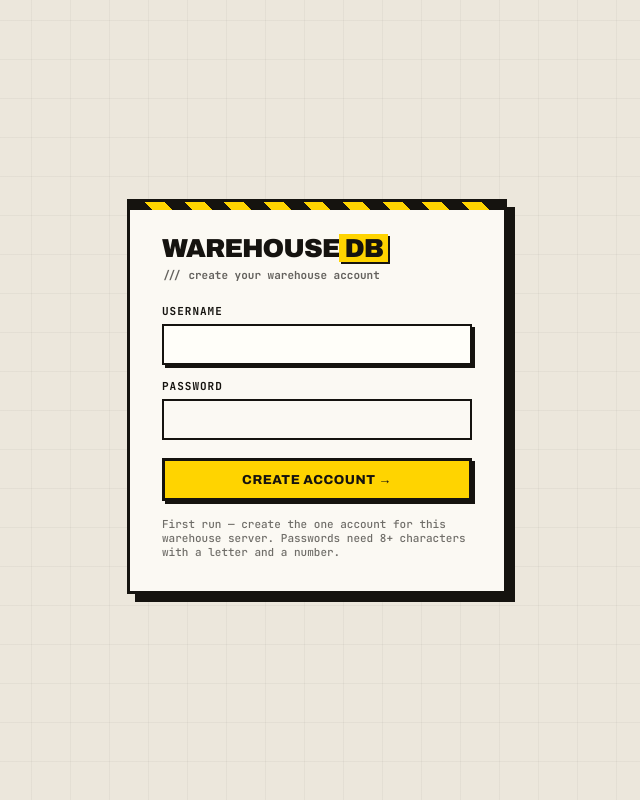
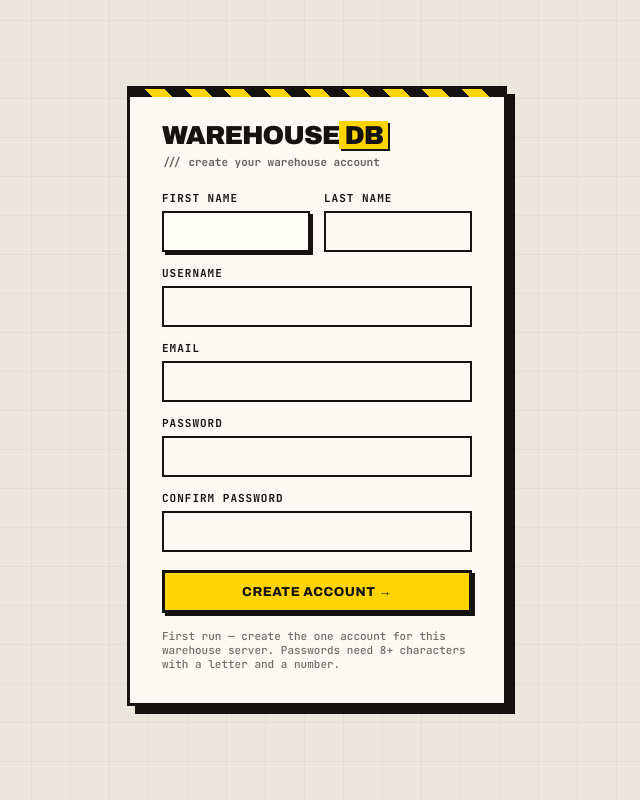
Before and after one commit to Roberadesissaii-arc/WarehouseDB, a Flask app: page /login in a window 1280 px wide. Shown: the whole page, without its empty margins (319-959 px from the left). Run offline with Flask 3, Linux system fonts and the light colour scheme; data comes from the database, SQL or seed files in the repository.

Commit message:
First-run account form (name/email/confirm password) + auto-open firewall port
Co-Authored-By: Claude Opus 4.8 <noreply@anthropic.com>

```diff
--- a/app/auth/routes.py
+++ b/app/auth/routes.py
@@ -13,10 +13,22 @@ def login():
         username = (request.form.get("username") or "").strip()
         password = request.form.get("password") or ""
         if needs_setup:
+            first_name = (request.form.get("first_name") or "").strip()
+            last_name = (request.form.get("last_name") or "").strip()
+            email = (request.form.get("email") or "").strip()
+            confirm = request.form.get("confirm_password") or ""
+            setup_values = dict(
+                username=username, first_name=first_name, last_name=last_name,
+                email=email, needs_setup=True,
+            )
+            if password != confirm:
+                return render_template("login.html", error="The two passwords do not match.", **setup_values)
             try:
-                row = user.create_owner(username, password)
+                row = user.create_owner(
+                    username, password, first_name=first_name, last_name=last_name, email=email
+                )
             except ValueError as exc:
-                return render_template("login.html", error=str(exc), username=username, needs_setup=True)
+                return render_template("login.html", error=str(exc), **setup_values)
             clear_login_attempts(username)
             session.clear()
             session.permanent = True
--- a/app/database/schema.py
+++ b/app/database/schema.py
@@ -61,6 +61,9 @@ CREATE TABLE IF NOT EXISTS users (
     id            INTEGER PRIMARY KEY AUTOINCREMENT,
     username      TEXT NOT NULL UNIQUE,
     password_hash TEXT NOT NULL,
+    first_name    TEXT NOT NULL DEFAULT '',
+    last_name     TEXT NOT NULL DEFAULT '',
+    email         TEXT NOT NULL DEFAULT '',
     created_at    TEXT NOT NULL DEFAULT (datetime('now'))
 );
 CREATE TABLE IF NOT EXISTS settings (
@@ -135,6 +138,16 @@ def _migrate_home_bays(db):
                 "UPDATE robots SET home_bay_id=? WHERE id=?",
                 (bays[i % len(bays)]["id"], row["id"]),
             )
+
+
+def _migrate_users(db):
+    cols = {row[1] for row in db.execute("PRAGMA table_info(users)").fetchall()}
+    if "first_name" not in cols:
+        db.execute("ALTER TABLE users ADD COLUMN first_name TEXT NOT NULL DEFAULT ''")
+    if "last_name" not in cols:
+        db.execute("ALTER TABLE users ADD COLUMN last_name TEXT NOT NULL DEFAULT ''")
+    if "email" not in cols:
+        db.execute("ALTER TABLE users ADD COLUMN email TEXT NOT NULL DEFAULT ''")
 
 
 def _migrate_robots(db):
@@ -258,6 +271,7 @@ def init_schema():
     db = get_db()
     db.executescript(SCHEMA)
     _migrate_home_bays(db)
+    _migrate_users(db)
     _migrate_robots(db)
     _migrate_tasks(db)
     _migrate_items(db)
--- a/app/models/user.py
+++ b/app/models/user.py
@@ -17,20 +17,29 @@ def needs_setup() -> bool:
     return get_db().execute("SELECT COUNT(*) c FROM users").fetchone()["c"] == 0
 
 
-def create_owner(username: str, password: str):
+def create_owner(username, password, *, first_name="", last_name="", email=""):
     """Create the sole warehouse account (first run only)."""
     from ..security import validate_password
 
     if not needs_setup():
         raise ValueError("An account already exists for this warehouse.")
+    first_name = (first_name or "").strip()
+    last_name = (last_name or "").strip()
+    email = (email or "").strip()
     username = (username or "").strip()
+    if not first_name:
+        raise ValueError("First name is required")
+    if not last_name:
+        raise ValueError("Last name is required")
     if not username:
         raise ValueError("Username is required")
+    if "@" not in email or "." not in email.rsplit("@", 1)[-1]:
+        raise ValueError("A valid email address is required")
     validate_password(password)
     db = get_db()
     db.execute(
-        "INSERT INTO users(username, password_hash) VALUES(?,?)",
-        (username, generate_password_hash(password)),
+        "INSERT INTO users(username, password_hash, first_name, last_name, email) VALUES(?,?,?,?,?)",
+        (username, generate_password_hash(password), first_name, last_name, email),
     )
     db.commit()
     return get_by_username(username)
--- a/app/static/css/pages.css
+++ b/app/static/css/pages.css
@@ -84,6 +84,8 @@
 .login-error { background: var(--orange); border: 2.5px solid var(--ink); padding: 10px 14px; font-weight: 700; font-size: 13px; margin-bottom: 16px; box-shadow: 3px 3px 0 var(--ink); }
 .login-hint { font-family: "JetBrains Mono", monospace; font-size: 11px; opacity: .6; margin-top: 16px; }
 .login-hint code { background: var(--paper-2); border: 1px solid var(--ink); padding: 0 4px; }
+.login-name-row { display: flex; gap: 14px; }
+.login-name-row > label { flex: 1 1 0; min-width: 0; }
 
 /* ---------- Settings ---------- */
 .settings-grid { margin-top: 26px; display: grid; grid-template-columns: repeat(auto-fit, minmax(min(100%, 320px), 1fr)); gap: 22px; align-items: start; }
--- a/app/static/css/responsive.css
+++ b/app/static/css/responsive.css
@@ -72,6 +72,8 @@
       max(18px, env(safe-area-inset-left, 0px));
   }
   .login-card { padding: 26px 22px; }
+  /* stack first/last name as full-width fields on phones */
+  .login-name-row { display: contents; }
 }
 @media (max-width: 600px) {
   .title-block h1 { font-size: 24px; }
--- a/app/templates/login.html
+++ b/app/templates/login.html
@@ -10,8 +10,20 @@
       <p class="sub">{% if needs_setup %}/// create your warehouse account{% else %}/// sign in to continue{% endif %}</p>
     </div>
     <form class="form login-form" method="post" action="{{ url_for('auth.login') }}">
-      <label>USERNAME<input name="username" value="{{ username or '' }}" autocomplete="username" autocapitalize="off" autocorrect="off" spellcheck="false" autofocus required /></label>
+      {% if needs_setup %}
+      <div class="login-name-row">
+        <label>FIRST NAME<input name="first_name" value="{{ first_name or '' }}" autocomplete="given-name" autocapitalize="words" autofocus required /></label>
+        <label>LAST NAME<input name="last_name" value="{{ last_name or '' }}" autocomplete="family-name" autocapitalize="words" required /></label>
+      </div>
+      {% endif %}
+      <label>USERNAME<input name="username" value="{{ username or '' }}" autocomplete="username" autocapitalize="off" autocorrect="off" spellcheck="false" {% if not needs_setup %}autofocus{% endif %} required /></label>
+      {% if needs_setup %}
+      <label>EMAIL<input name="email" type="email" value="{{ email or '' }}" autocomplete="email" autocapitalize="off" autocorrect="off" spellcheck="false" required /></label>
+      {% endif %}
       <label>PASSWORD<input name="password" type="password" autocomplete="{% if needs_setup %}new-password{% else %}current-password{% endif %}" required /></label>
+      {% if needs_setup %}
+      <label>CONFIRM PASSWORD<input name="confirm_password" type="password" autocomplete="new-password" required /></label>
+      {% endif %}
       <button type="submit" class="btn btn-yellow login-submit">{% if needs_setup %}CREATE ACCOUNT →{% else %}SIGN IN →{% endif %}</button>
     </form>
     <p class="login-hint">
```
Also changed, not shown: tests/test_smoke.py (+4 -1 lines), 2 other files.
